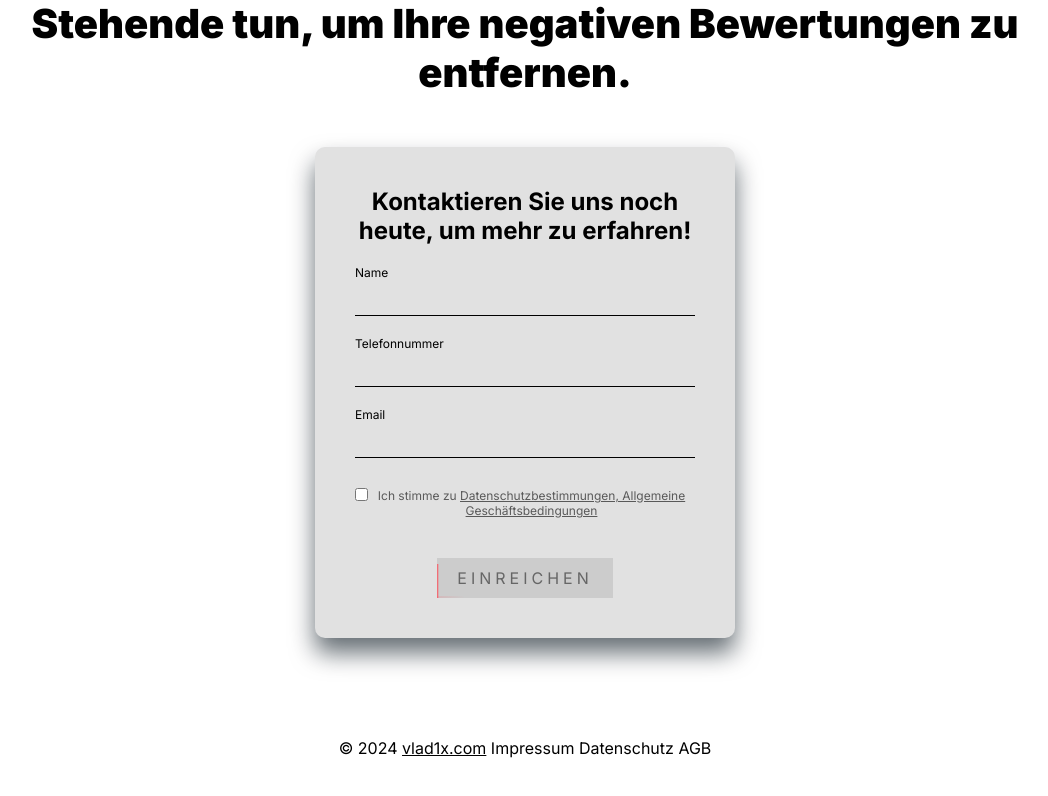
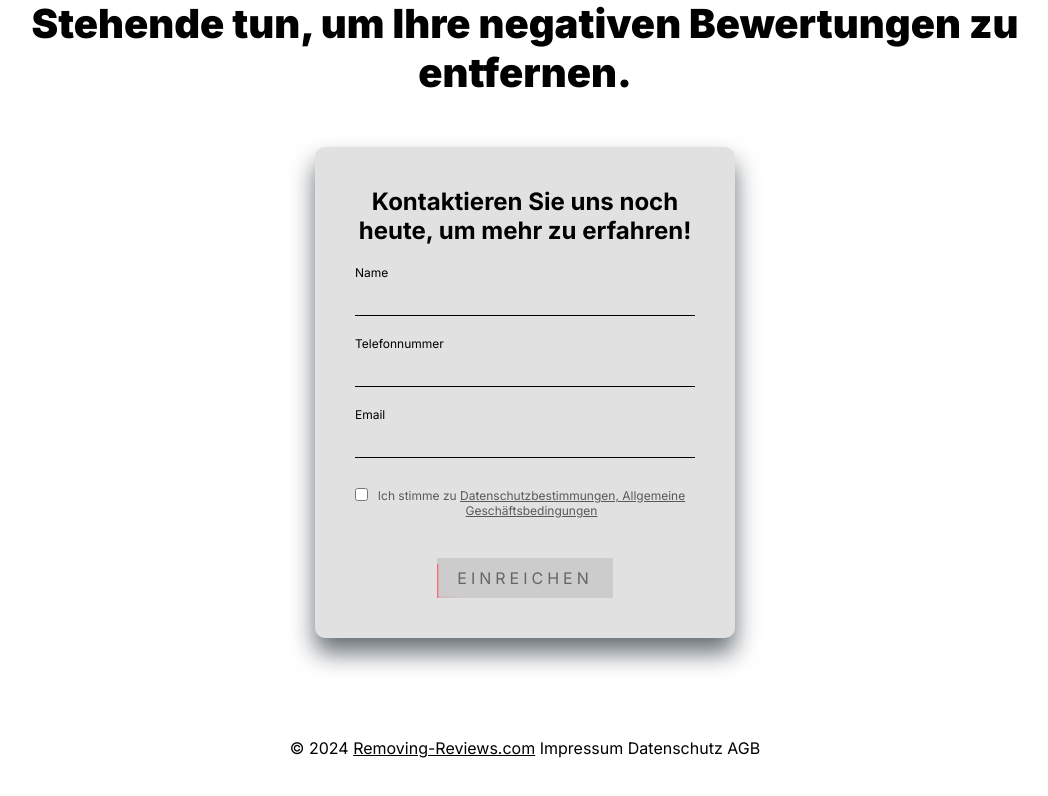
Before and after one commit to Vladikst/Removing-reviews, a React (Create React App) app in the folder my-app/: page / in a window 1280 px wide. Shown: the part 1830-2626 px from the top of the page, without its empty margins (115-1163 px from the left). Built offline with nearby package versions, Linux system fonts and the light colour scheme.

Commit message:
update footer

```diff
--- a/my-app/src/Components/Footer.js
+++ b/my-app/src/Components/Footer.js
@@ -1,12 +1,13 @@
 import React from 'react'
 
 const Footer = () => {
+	const date = new Date()
+	const year = date.getFullYear()
+
 	return (
-		<>
-			<div className='footer__text'>
-				© 2024 <a href='#'>vlad1x.com</a> Impressum Datenschutz AGB
-			</div>
-		</>
+		<div className='footer__text'>
+			© {year} <a href='#'>Removing-Reviews.com</a> Impressum Datenschutz AGB
+		</div>
 	)
 }
 
--- a/my-app/src/style/form.scss
+++ b/my-app/src/style/form.scss
@@ -204,6 +204,7 @@ button.btn[disabled] {
 	background-color: #ccc;
 	color: #666;
 	cursor: not-allowed;
+	box-shadow: none;
 }
 
 @media screen and (max-width: 457px) {
```
